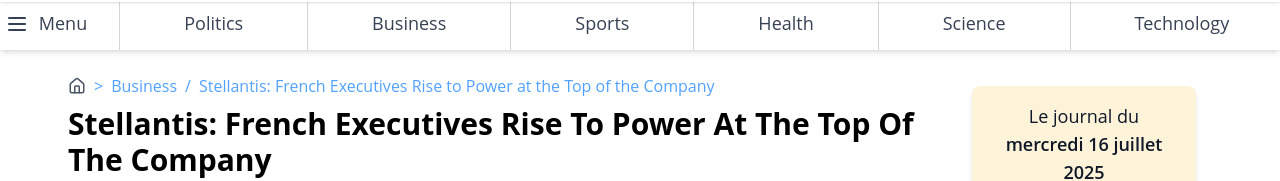
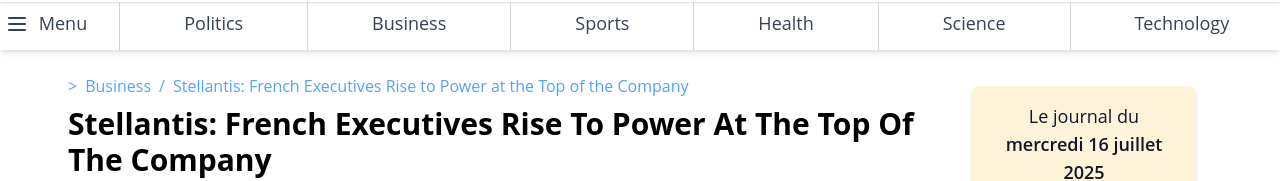
Before and after one commit to cosmokoala39/newseng, a Next.js app: page /business/stellantis-french-executives-leadership-rise-2025 in a window 1280 px wide. Shown: the part 233-414 px from the top of the page. Built offline with nearby package versions, Linux system fonts and the light colour scheme.

Commit message:
remove home icon

```diff
--- a/src/app/components/CategoryHeader.tsx
+++ b/src/app/components/CategoryHeader.tsx
@@ -1,7 +1,6 @@
 'use client';
 
 import Link from 'next/link';
-import { Home } from 'lucide-react';
 
 type Article = {
   title: string;
@@ -23,9 +22,7 @@
     <div className="w-full px-4 md:px-8 py-6">
       {/* Breadcrumb */}
       <nav className="flex items-center space-x-2 text-sm text-gray-400 mb-2">
-        <Link href="/" className="text-gray-600 hover:text-black">
-          <Home size={18} />
-        </Link>
+
         <span>&gt;</span>
         <span className="capitalize text-gray-400">{category}</span>
       </nav>
--- a/src/app/components/DetailHeader.tsx
+++ b/src/app/components/DetailHeader.tsx
@@ -6,7 +6,6 @@
 } from "@fortawesome/free-brands-svg-icons";
 import { faEnvelope } from "@fortawesome/free-solid-svg-icons";
 import { FontAwesomeIcon } from "@fortawesome/react-fontawesome";
-import { Home } from "lucide-react";
 import Link from "next/link";
 
 const items = [
@@ -63,9 +62,6 @@
     <>
       <div className="w-full px-2 md:px-5 py-6">
         <nav className="flex items-center space-x-2 text-[16px]  text-blue-400 mb-2 whitespace-nowrap overflow-x-auto">
-          <Link href="/" className="text-gray-600 hover:text-black">
-            <Home size={18} />
-          </Link>
           <span>&gt;</span>
           <Link href={`/${article.category}`}>
             <span className="capitalize text-blue-400 hover:text-gray-700">
```
Also changed, not shown: src/data/health.json (+1 -1 lines).
